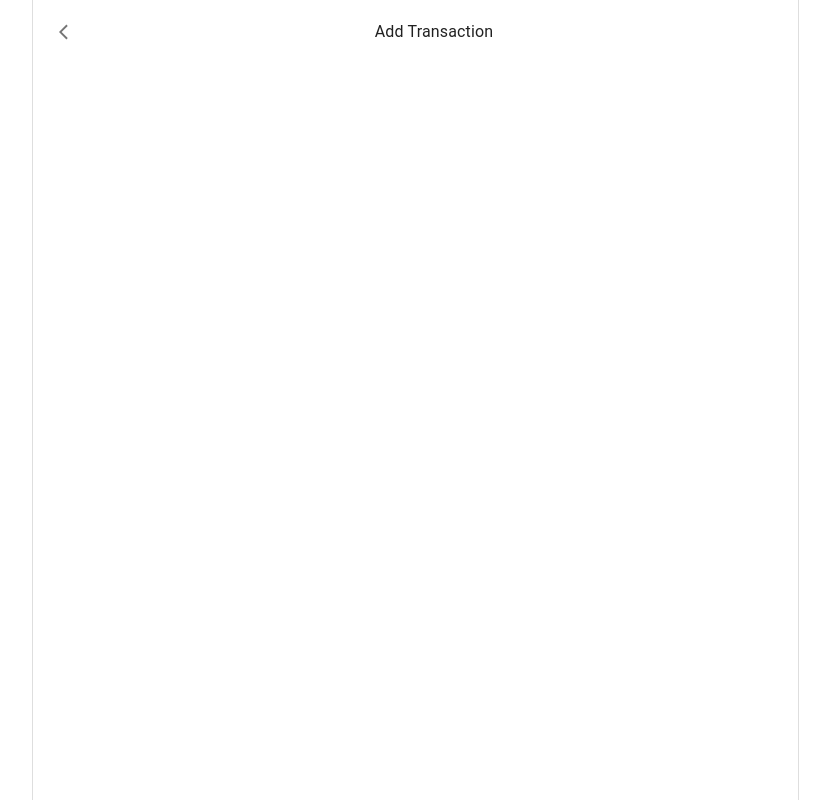
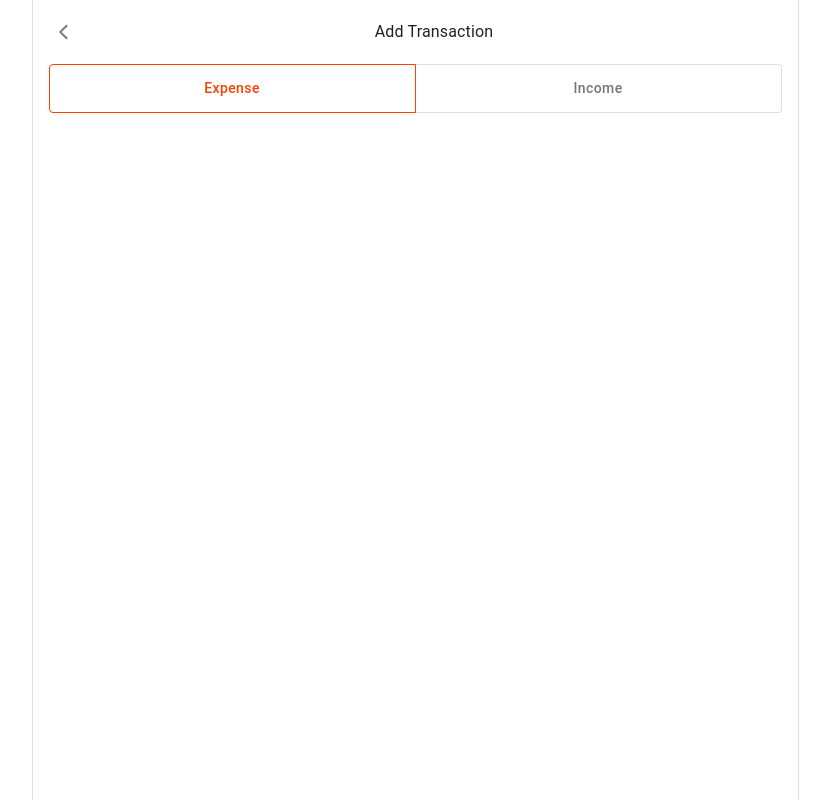
Before and after one commit to hyeonahc/finance-tracker, a React (Vite) app in the folder apps/web/: page /add-transaction in a window 1280 px wide. Shown: the whole page, without its empty margins (225-1055 px from the left). Built offline with nearby package versions, Linux system fonts and the light colour scheme; no server answers.

Commit message:
Add TransactionTypeToggle component and Integrate it into the AddTransaction page

```diff
--- /dev/null
+++ b/apps/web/src/components/ui/TransactionTypeToggle.tsx
@@ -0,0 +1,84 @@
+import { ToggleButton, ToggleButtonGroup } from "@mui/material";
+import { alpha, styled, useTheme } from "@mui/system";
+import { BORDER_RADIUS } from "src/constants/constants";
+
+interface TransactionTypeToggleProps {
+  changeType: (value: "Expense" | "Income") => void;
+  type: "Expense" | "Income";
+}
+
+interface StyledToggleButtonProps {
+  backgroundColor: string;
+  selectedBorderColor: string;
+  selectedTextColor: string;
+}
+
+const CustomToggleButton = styled(ToggleButton, {
+  shouldForwardProp: (prop) =>
+    prop !== "selectedBorderColor" &&
+    prop !== "selectedTextColor" &&
+    prop !== "backgroundColor",
+})<StyledToggleButtonProps>(
+  ({ backgroundColor, selectedBorderColor, selectedTextColor }) => ({
+    "&.Mui-selected": {
+      "&:hover": {
+        backgroundColor: backgroundColor,
+      },
+      backgroundColor: "#fff",
+      border: `1px solid ${selectedBorderColor}`,
+      color: selectedTextColor,
+    },
+    "&:hover": {
+      backgroundColor: backgroundColor,
+      border: `1px solid ${selectedBorderColor}`,
+    },
+    borderRadius: BORDER_RADIUS,
+    textTransform: "capitalize",
+  }),
+);
+
+const TransactionTypeToggle = ({
+  changeType,
+  type,
+}: TransactionTypeToggleProps) => {
+  const theme = useTheme();
+
+  const toggleTransactionType = (
+    _event: React.MouseEvent<HTMLElement>,
+    newValue: null | string,
+  ) => {
+    if (newValue) {
+      changeType(newValue as "Expense" | "Income");
+    }
+  };
+
+  return (
+    <ToggleButtonGroup
+      exclusive
+      onChange={toggleTransactionType}
+      sx={{ display: "flex", justifyContent: "center", width: "100%" }}
+      value={type}
+    >
+      <CustomToggleButton
+        backgroundColor={alpha(theme.palette.error.main, 0.2)}
+        fullWidth
+        selectedBorderColor={theme.palette.error.main}
+        selectedTextColor={theme.palette.error.main}
+        value="Expense"
+      >
+        Expense
+      </CustomToggleButton>
+      <CustomToggleButton
+        backgroundColor={alpha(theme.palette.success.main, 0.2)}
+        fullWidth
+        selectedBorderColor={theme.palette.success.main}
+        selectedTextColor={theme.palette.success.main}
+        value="Income"
+      >
+        Income
+      </CustomToggleButton>
+    </ToggleButtonGroup>
+  );
+};
+
+export default TransactionTypeToggle;
--- a/apps/web/src/constants/constants.ts
+++ b/apps/web/src/constants/constants.ts
@@ -1,7 +1,9 @@
 export const BOTTOM_NAV_HEIGHT = "80px";
 export const LAYOUT_PADDING = 5;
+export const BORDER_RADIUS = "4px";
 
 export default {
+  BORDER_RADIUS,
   BOTTOM_NAV_HEIGHT,
   LAYOUT_PADDING,
 };
--- a/apps/web/src/pages/AddTransaction.tsx
+++ b/apps/web/src/pages/AddTransaction.tsx
@@ -1,10 +1,15 @@
 import TopNavigation from "@components/ui/TopNavigation";
+import TransactionTypeToggle from "@components/ui/TransactionTypeToggle";
 import { Box } from "@mui/material";
+import { useState } from "react";
 
 const AddTransaction = () => {
+  const [type, setType] = useState<"Expense" | "Income">("Expense");
+
   return (
     <Box>
       <TopNavigation title="Add Transaction" />
+      <TransactionTypeToggle changeType={setType} type={type} />
     </Box>
   );
 };
--- a/apps/web/src/theme/index.ts
+++ b/apps/web/src/theme/index.ts
@@ -13,6 +13,7 @@ declare module "@mui/material/styles" {
   }
 }
 
+// TODO: Find a way to display color palette
 const theme = createTheme({
   palette: {
     border: {
```
